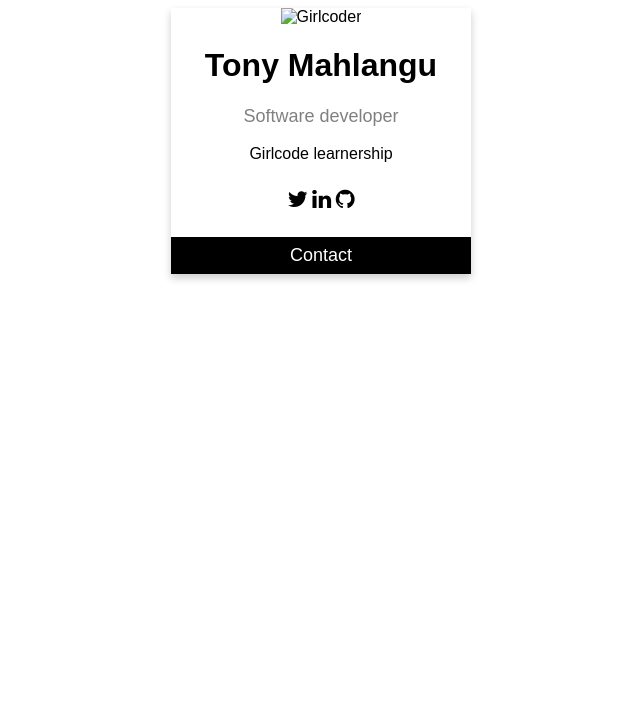
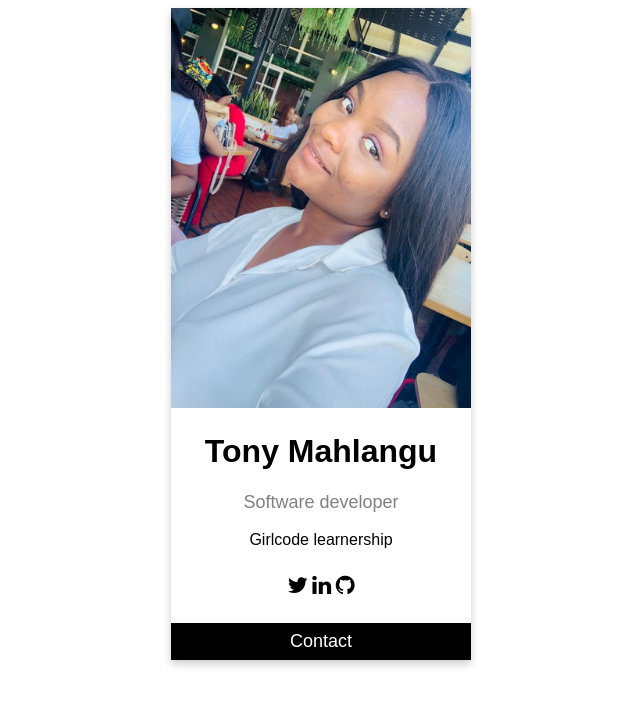
Before and after one commit to TonyM59/TonyM59.github.io, a plain HTML site: page index.html in a window 1280 px wide. Shown: the whole page, without its empty margins (319-959 px from the left). Drawn offline with Linux system fonts and the light colour scheme.

Commit message:
Update index.html

```diff
--- a/index.html
+++ b/index.html
@@ -46,7 +46,7 @@
   </head>
   <body>
     <div class="card">
-      <img src="my-profile-picture.png" alt="Girlcoder" style="width: 100%" />
+      <img src="Tony.JPG" alt="Girlcoder" style="width: 100%" />
       <h1>Tony Mahlangu</h1>
       <p class="title">Software developer</p>
       <p>Girlcode learnership</p>
```
